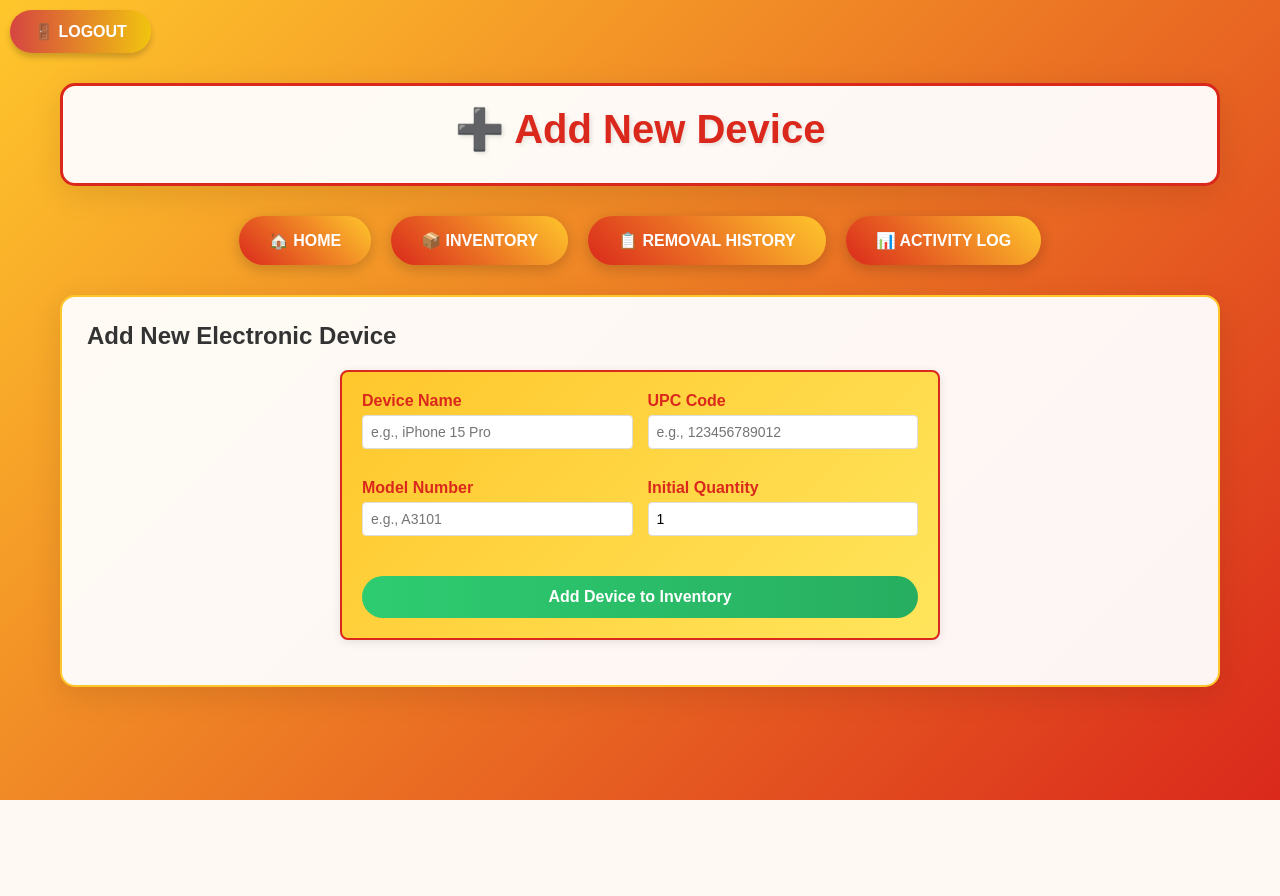
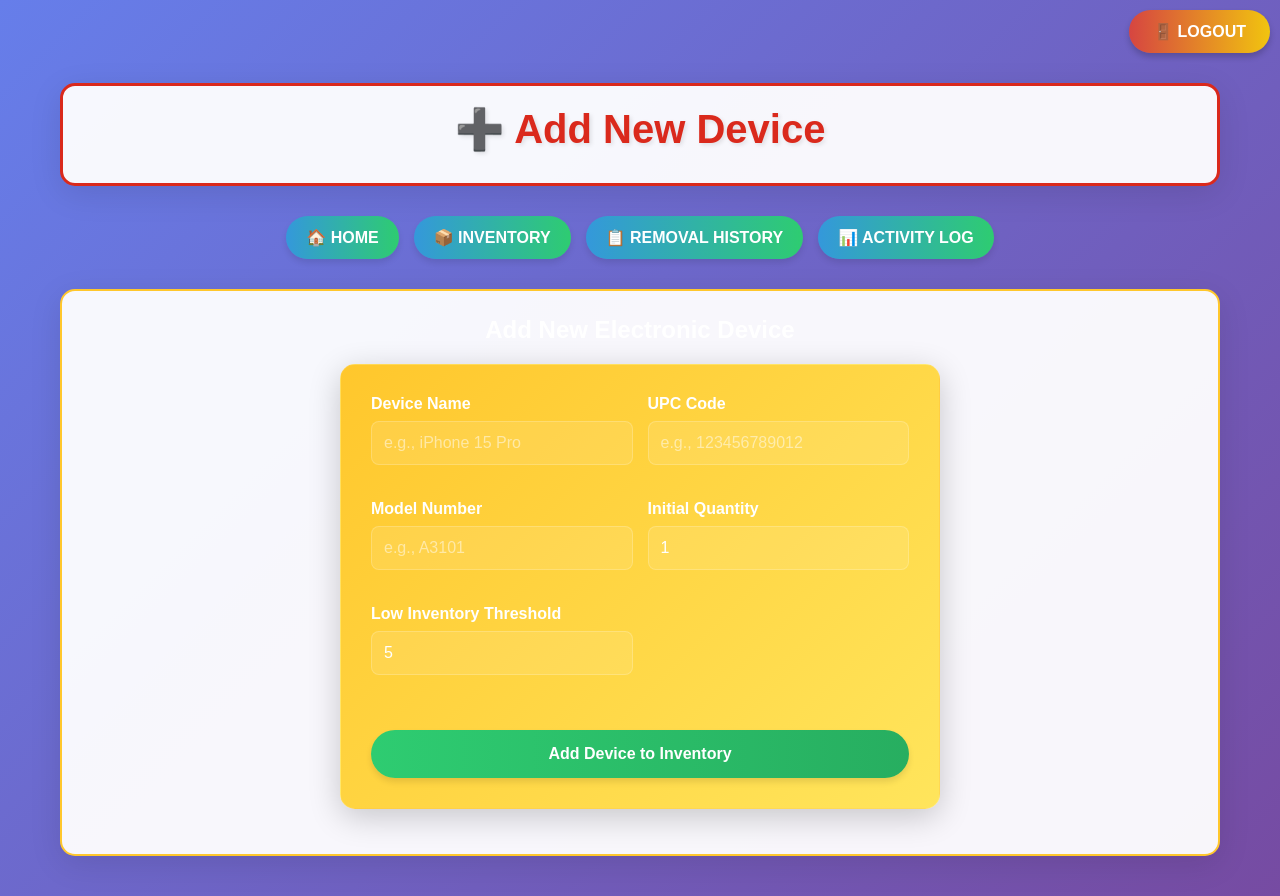
Before and after one commit to OTP-Pro-Inventory/plsendme, a Flask app: template templates/add_item.html in a window 1280 px wide. Before the commit the page ends 800 px from the top, so only its background shows below. Run offline with Flask 3, Linux system fonts and the light colour scheme; the template is opened without the code that fills it, so the values that code supplies are empty.

Commit message:
Update add_item.html

```diff
--- a/templates/add_item.html
+++ b/templates/add_item.html
@@ -4,9 +4,53 @@
     <meta charset="UTF-8">
     <meta name="viewport" content="width=device-width, initial-scale=1.0">
     <title>Add Item</title>
-    <!-- Updated CSS path -->
-    <link rel="stylesheet" href="/static/css/styles.css">
+    <link rel="stylesheet" href="{{ url_for('static', filename='css/styles.css') }}">
     <style>
+        /* Static gradient background */
+        body {
+            background: linear-gradient(135deg, #667eea, #764ba2);
+            min-height: 100vh;
+            margin: 0;
+            color: white;
+            font-family: Arial, sans-serif;
+        }
+
+        .container {
+            max-width: 1200px;
+            margin: 0 auto;
+            padding: 20px;
+        }
+
+        .header {
+            text-align: center;
+            margin-bottom: 30px;
+        }
+
+        .menu {
+            display: flex;
+            flex-wrap: wrap;
+            justify-content: center;
+            gap: 15px;
+            margin-bottom: 30px;
+        }
+
+        .menu-btn {
+            background: linear-gradient(to right, #3498db, #2ecc71);
+            color: white;
+            border: none;
+            padding: 12px 20px;
+            border-radius: 25px;
+            cursor: pointer;
+            font-size: 16px;
+            transition: all 0.3s ease;
+            box-shadow: 0 4px 6px rgba(0,0,0,0.1);
+        }
+
+        .menu-btn:hover {
+            transform: translateY(-3px);
+            box-shadow: 0 6px 8px rgba(0,0,0,0.15);
+        }
+
         .custom-button {
             display: inline-block;
             padding: 12px 24px;
@@ -19,6 +63,7 @@
             text-decoration: none;
             box-shadow: 0 4px 6px rgba(0,0,0,0.2);
             transition: transform 0.2s ease;
+            float: right;
         }
         .custom-button:hover {
             transform: scale(1.05);
@@ -28,64 +73,92 @@
         .add-item-form {
             max-width: 600px;
             margin: 20px auto;
-            padding: 20px;
-            background-color: #f8f9fa;
-            border-radius: 8px;
-            box-shadow: 0 2px 10px rgba(0,0,0,0.1);
+            padding: 30px;
+            background-color: rgba(255, 255, 255, 0.1);
+            backdrop-filter: blur(10px);
+            border-radius: 15px;
+            box-shadow: 0 8px 32px rgba(0, 0, 0, 0.2);
+            border: 1px solid rgba(255, 255, 255, 0.1);
         }
 
         .form-group {
-            margin-bottom: 15px;
+            margin-bottom: 20px;
         }
 
         .form-group label {
             display: block;
-            margin-bottom: 5px;
+            margin-bottom: 8px;
             font-weight: bold;
+            color: white;
         }
 
         .form-group input {
             width: 100%;
-            padding: 8px;
-            border: 1px solid #ddd;
-            border-radius: 4px;
+            padding: 12px;
+            border: 1px solid rgba(255, 255, 255, 0.2);
+            border-radius: 8px;
             box-sizing: border-box;
+            background-color: rgba(255, 255, 255, 0.1);
+            color: white;
+            font-size: 16px;
+        }
+
+        .form-group input::placeholder {
+            color: rgba(255, 255, 255, 0.5);
         }
 
         .add-btn {
             background: linear-gradient(to right, #2ecc71, #27ae60);
             color: white;
             border: none;
-            padding: 12px 20px;
+            padding: 15px 25px;
             border-radius: 30px;
             cursor: pointer;
             font-size: 16px;
             font-weight: bold;
             width: 100%;
-            margin-top: 10px;
-            transition: transform 0.2s ease;
+            margin-top: 20px;
+            transition: all 0.3s ease;
+            box-shadow: 0 4px 6px rgba(0,0,0,0.1);
         }
 
         .add-btn:hover {
-            transform: scale(1.02);
+            transform: translateY(-3px);
+            box-shadow: 0 6px 8px rgba(0,0,0,0.15);
+        }
+
+        .section h2 {
+            color: white;
+            text-align: center;
+            margin-bottom: 20px;
+            font-size: 24px;
+        }
+
+        /* Clear float for the logout button */
+        .clearfix::after {
+            content: "";
+            clear: both;
+            display: table;
         }
     </style>
 </head>
 <body>
-    <!-- Updated logout link -->
-    <a href="{{ url_for('logout') }}" class="custom-button">🚪 LOGOUT</a>
+    <div class="clearfix">
+        <a href="{{ url_for('logout') }}" class="custom-button">🚪 LOGOUT</a>
+    </div>
 
     <div class="container">
         <div class="header">
             <h1>➕ Add New Device</h1>
         </div>
+
         <div class="menu">
-            <!-- Updated navigation using url_for -->
-            <button class="menu-btn" onclick="location.href='{{ url_for('index') }}'">🏠 Home</button>
-            <button class="menu-btn" onclick="location.href='{{ url_for('inventory') }}'">📦 Inventory</button>
-            <button class="menu-btn" onclick="location.href='{{ url_for('removals') }}'">📋 Removal History</button>
-            <button class="menu-btn" onclick="location.href='{{ url_for('activity_log') }}'">📊 Activity Log</button>
+            <button class="menu-btn" onclick="window.location.href='{{ url_for('index') }}'">🏠 Home</button>
+            <button class="menu-btn" onclick="window.location.href='{{ url_for('inventory') }}'">📦 Inventory</button>
+            <button class="menu-btn" onclick="window.location.href='{{ url_for('removals') }}'">📋 Removal History</button>
+            <button class="menu-btn" onclick="window.location.href='{{ url_for('activity_log') }}'">📊 Activity Log</button>
         </div>
+
         <div class="section" id="add-item">
             <h2>Add New Electronic Device</h2>
             <div class="add-item-form">
@@ -105,70 +178,60 @@
                     <label for="itemQuantity">Initial Quantity</label>
                     <input type="number" id="itemQuantity" min="1" value="1" required>
                 </div>
+                <div class="form-group">
+                    <label for="itemThreshold">Low Inventory Threshold</label>
+                    <input type="number" id="itemThreshold" min="1" value="5" required>
+                </div>
                 <button class="add-btn" onclick="addItem()">Add Device to Inventory</button>
             </div>
         </div>
     </div>
 
-    <!-- Updated JS path and added form handling -->
-    <script src="/static/js/script.js"></script>
     <script>
         async function addItem() {
             // Get form values
             const item = {
+                id: Date.now().toString(), // Generate unique ID
                 name: document.getElementById('itemName').value,
                 upc: document.getElementById('itemUPC').value,
                 model: document.getElementById('itemModel').value,
                 quantity: parseInt(document.getElementById('itemQuantity').value),
+                threshold: parseInt(document.getElementById('itemThreshold').value),
+                category: "Electronics", // Default category
                 timestamp: new Date().toISOString()
             };
 
             // Basic validation
-            if (!item.name || !item.upc || !item.model || !item.quantity) {
-                alert('Please fill in all fields');
+            if (!item.name || !item.upc || !item.model || isNaN(item.quantity) {
+                alert('Please fill in all required fields with valid values');
                 return;
             }
 
             try {
-                // Get current inventory
-                const response = await fetch('/api/inventory');
-                let inventory = await response.json();
-
-                // Check if item already exists
-                const existingItem = inventory.find(i => i.upc === item.upc);
-                if (existingItem) {
-                    if (confirm('Item already exists. Update quantity instead?')) {
-                        existingItem.quantity += item.quantity;
-                    } else {
-                        return;
-                    }
-                } else {
-                    // Add new item
-                    inventory.push(item);
-                }
-
-                // Save updated inventory
-                const saveResponse = await fetch('/api/inventory', {
+                const response = await fetch('{{ url_for("add_item") }}', {
                     method: 'POST',
                     headers: {
                         'Content-Type': 'application/json'
                     },
-                    body: JSON.stringify(inventory)
+                    body: JSON.stringify(item)
                 });
 
-                if (saveResponse.ok) {
-                    alert('Item successfully added!');
+                const result = await response.json();
+
+                if (response.ok) {
+                    alert('Item successfully added to inventory!');
                     // Reset form
                     document.getElementById('itemName').value = '';
                     document.getElementById('itemUPC').value = '';
                     document.getElementById('itemModel').value = '';
                     document.getElementById('itemQuantity').value = '1';
+                    document.getElementById('itemThreshold').value = '5';
                 } else {
-                    throw new Error('Failed to save');
+                    throw new Error(result.message || 'Failed to add item');
                 }
             } catch (error) {
                 console.error('Error adding item:', error);
-                alert('Error adding item. Please try again.');
+                alert('Error adding item: ' + error.message);
             }
         }
     </script>
```
